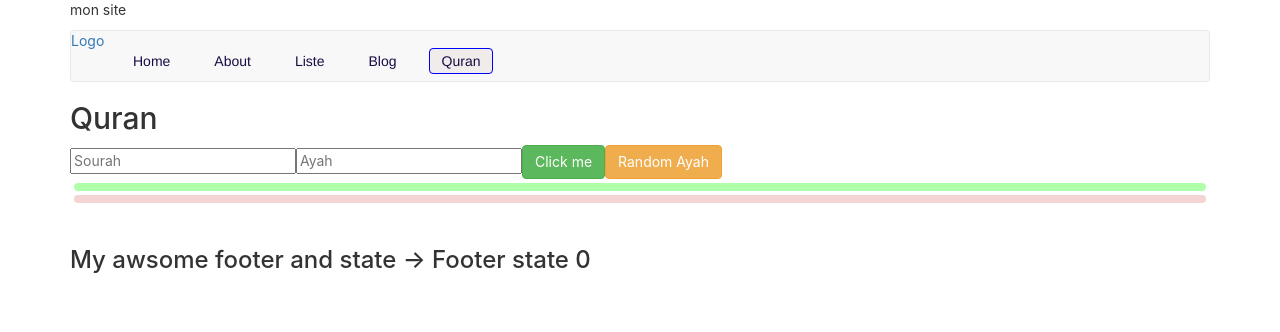
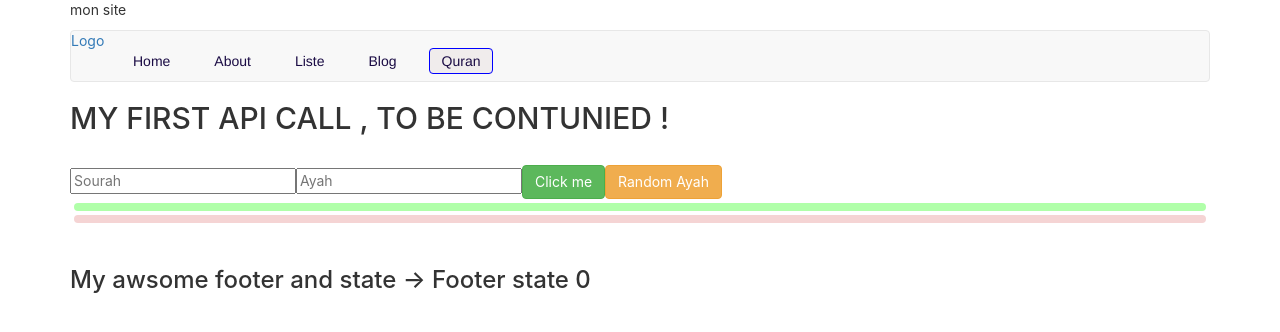
Before and after one commit to fatehbouderouaz/FatehBouderouaz, a React (Create React App) app: page /quran in a window 1280 px wide. Shown: the top 332 px of the page. Built offline with nearby package versions, Linux system fonts and the light colour scheme; no server answers.

Commit message:
TEST Api call

```diff
--- a/src/Quran.js
+++ b/src/Quran.js
@@ -40,15 +40,18 @@ class Quran extends React.Component {
   }
 
   randomAyah =() => {
-      let x = Math.floor(Math.random() * Math.floor(114 -  + 1) + 1) ;
-      this.getAyah(x,1)
+      let x = Math.floor(Math.random() * Math.floor(100 - 1 + 2) + 1) ;
+      let y = Math.floor(Math.random() * Math.floor(10 - 1 + 1) + 1) ;
+
+      this.getAyah(x,y)
   }
 
   render() {
 
     return (
       <div>
-        <h2>Quran</h2>
+        <h2>MY FIRST API CALL , TO BE CONTUNIED  !</h2>
+        <br/>
         <input type="text" id="sourah"  placeholder="Sourah "/>
         <input type="text" id="ayah" placeholder="Ayah "/>
         <button type="button" className="btn btn-large  btn-success" onClick={this.handleAyah} >Click me</button>
```
